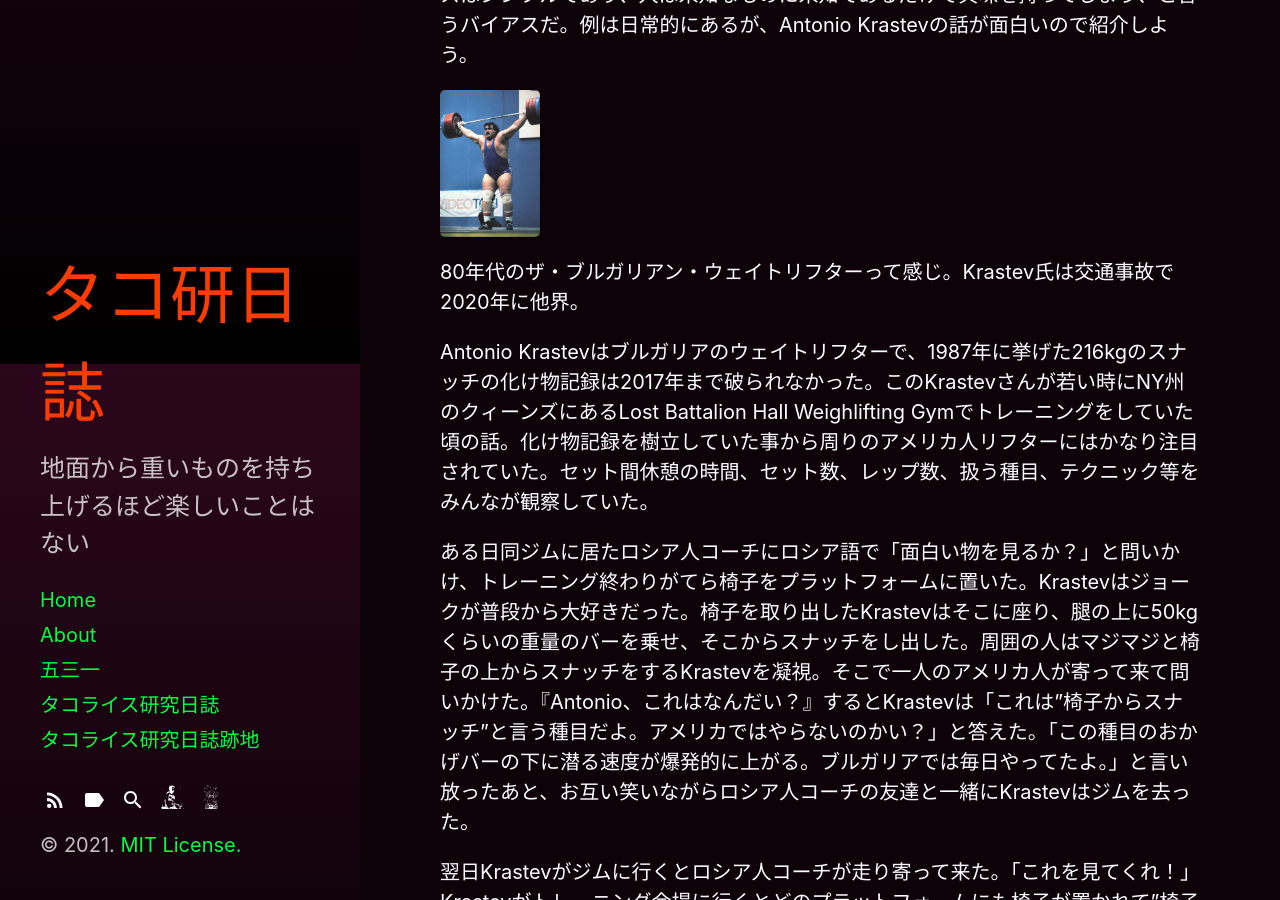
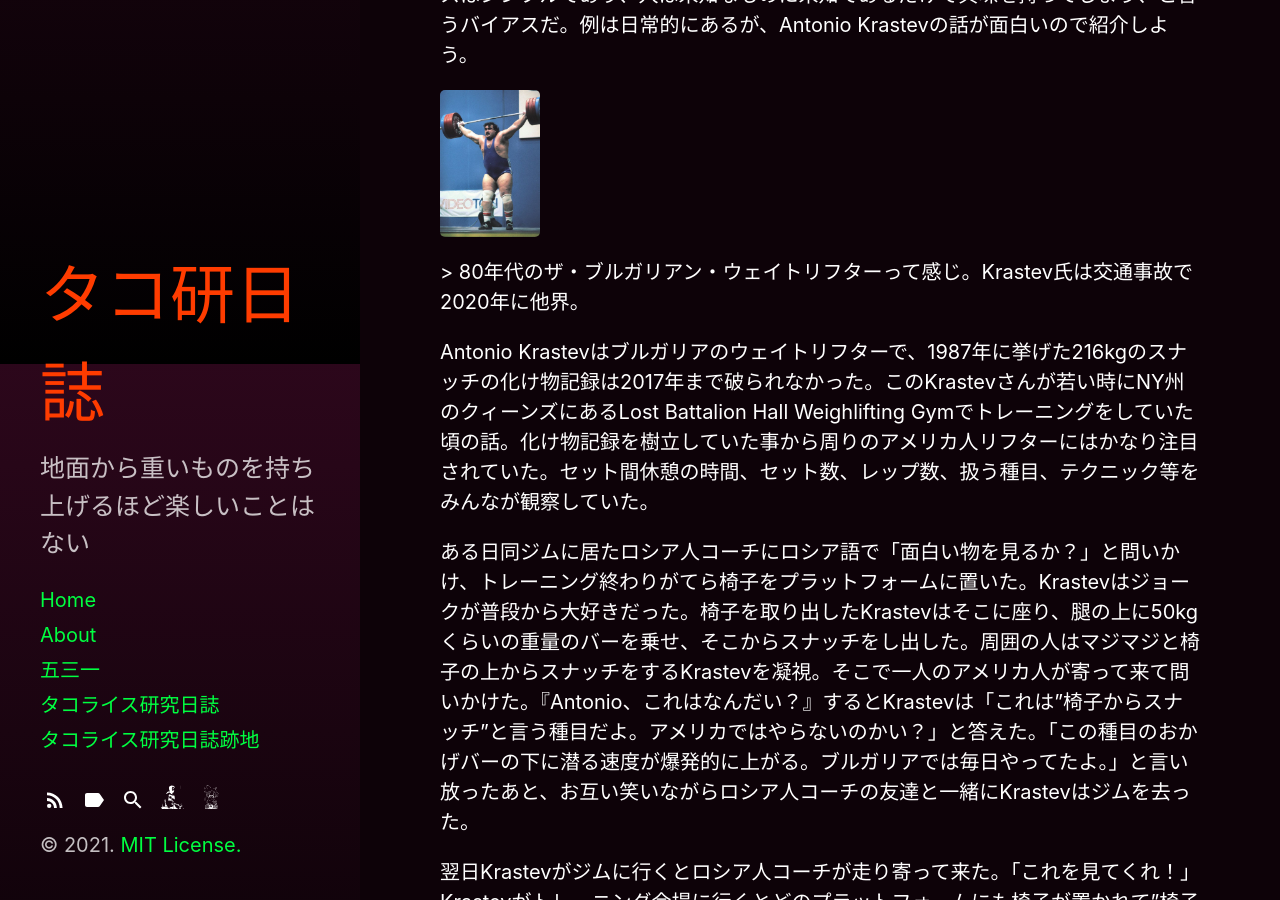
Before and after one commit to buckybean/buckybean.github.io, a Jekyll site: the page built from _posts/tacokennisshi/2021-07-21-tacokennisshi-noveltybias.md, in a window 1280 px wide and 900 px high, scrolled down 1436 px. Built offline with Jekyll 4.4.1, drawn with Linux system fonts in a browser that asks for light colours; comment, search, counter and statistics services are not loaded.

Commit message:
Update 2021-07-21-tacokennisshi-noveltybias.md

```diff
--- a/_posts/tacokennisshi/2021-07-21-tacokennisshi-noveltybias.md
+++ b/_posts/tacokennisshi/2021-07-21-tacokennisshi-noveltybias.md
@@ -26,7 +26,7 @@
 
 基本が売れない理由の一つに「新奇バイアス」があると思う。ここで言う新奇バイアスはシンプルであり、人は未知なものに未知であるだけで興味を持ってしまう、と言うバイアスだ。例は日常的にあるが、Antonio Krastevの話が面白いので紹介しよう。
 
-<a href="/assets/tacokennisshi/21JUL2021/Antonio_Krastev_1987.jpeg"><img src="/assets/tacokennisshi/21JUL2021/Antonio_Krastev_1987.jpeg" width="100" /> </a> 80年代のザ・ブルガリアン・ウェイトリフターって感じ。Krastev氏は交通事故で2020年に他界。
+<a href="/assets/tacokennisshi/21JUL2021/Antonio_Krastev_1987.jpeg"><img src="/assets/tacokennisshi/21JUL2021/Antonio_Krastev_1987.jpeg" width="100" /> </a> > 80年代のザ・ブルガリアン・ウェイトリフターって感じ。Krastev氏は交通事故で2020年に他界。
 
 Antonio Krastevはブルガリアのウェイトリフターで、1987年に挙げた216kgのスナッチの化け物記録は2017年まで破られなかった。このKrastevさんが若い時にNY州のクィーンズにあるLost Battalion Hall Weighlifting Gymでトレーニングをしていた頃の話。化け物記録を樹立していた事から周りのアメリカ人リフターにはかなり注目されていた。セット間休憩の時間、セット数、レップ数、扱う種目、テクニック等をみんなが観察していた。
 
```
